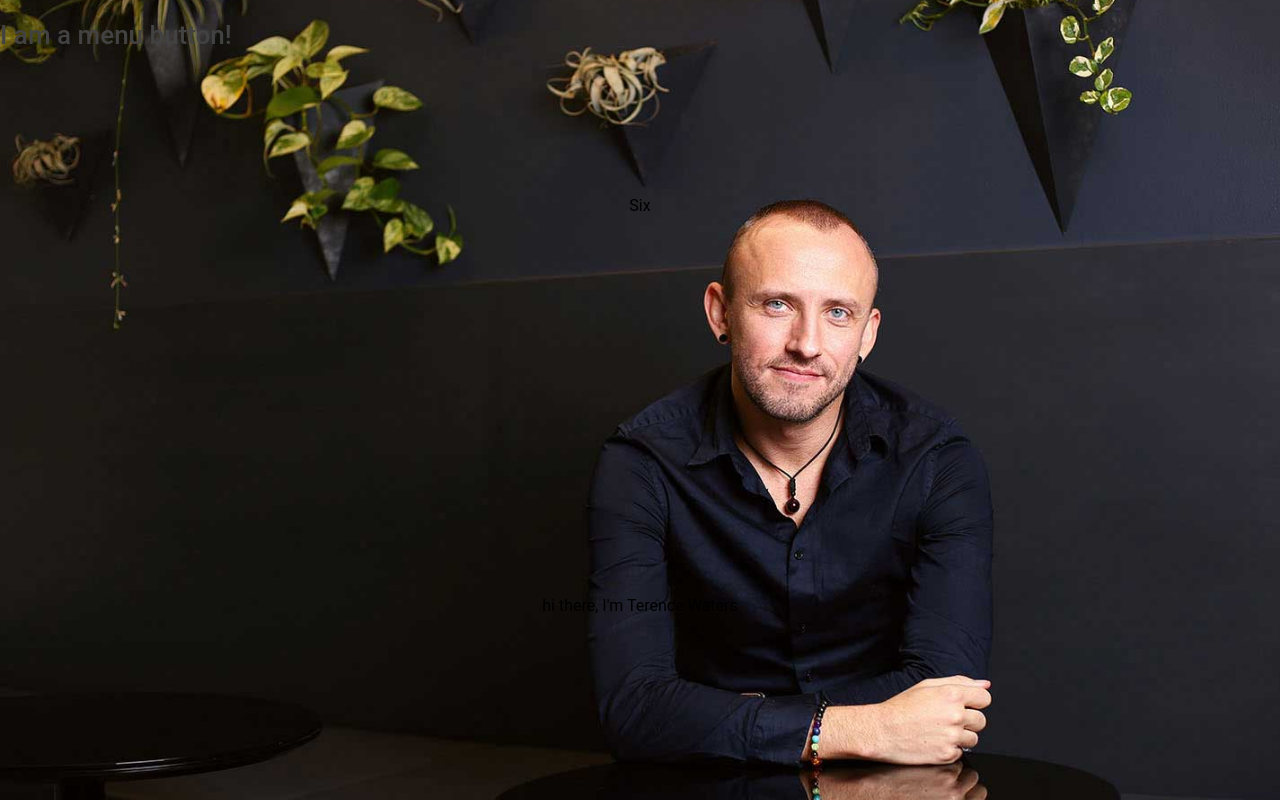
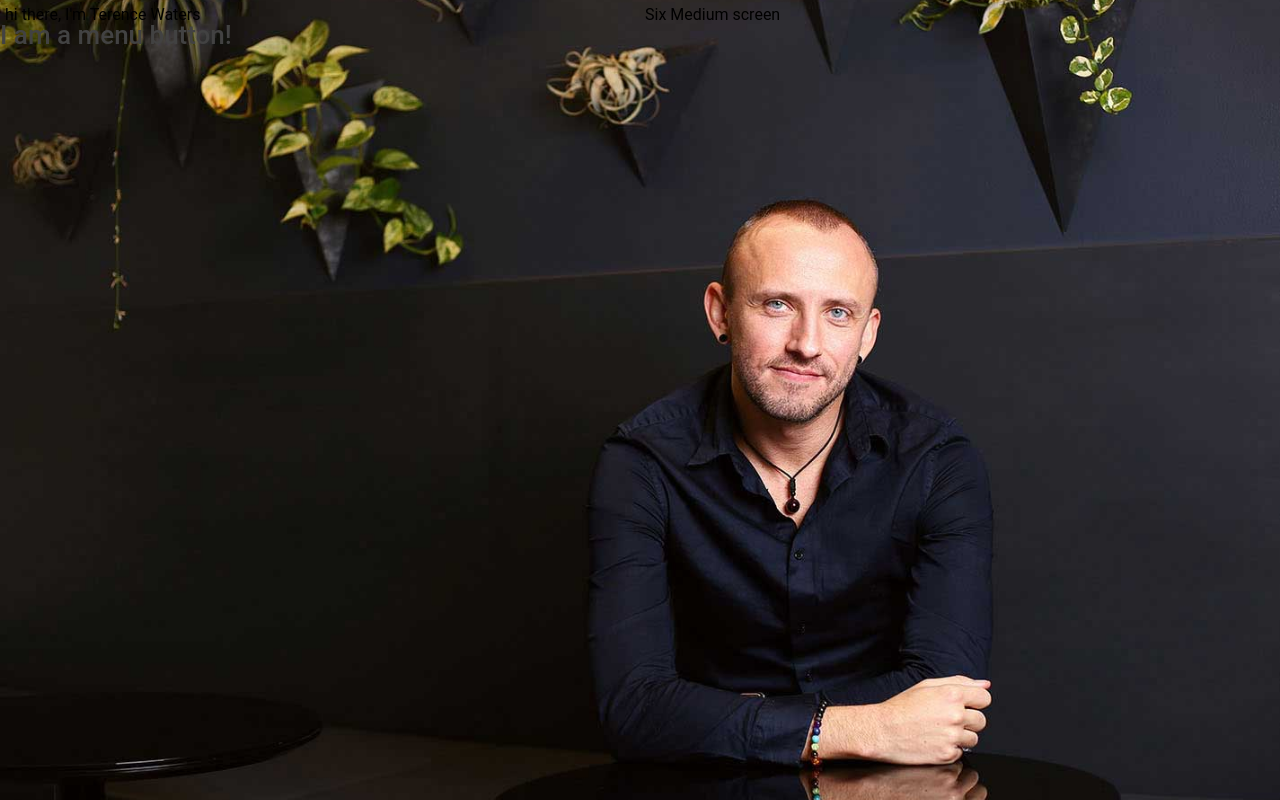
Before and after one commit to AplUSAndmINUS/terence-waters-ionic, a React (Create React App) app: page /home in a window 1280 px wide. Built offline with nearby package versions, Linux system fonts and the light colour scheme; a web font is replaced by a local one.

Commit message:
fixed rows and columns on small and md to large screens

```diff
--- a/src/pages/SkinPage/SkinPage.tsx
+++ b/src/pages/SkinPage/SkinPage.tsx
@@ -12,11 +12,14 @@ export const SkinPage: React.FC = () => {
             <MenuButton />
           </IonToolbar>
         </IonHeader>
-        <IonRow>
-          <IonCol className="ion-align-items-center ion-justify-content-center">
-            <IonRow className="ion-align-items-center ion-justify-content-center" style={{ height: '50vh'}}>Six</IonRow>
-            <IonRow className="ion-align-items-center ion-justify-content-center" style={{ height: '50vh'}}>hi there, I'm Terence Waters</IonRow>
+        <IonRow className="ion-hide-md-up" style={{ width: '100%' }}>
+          <IonCol size="12" className="ion-align-items-center ion-justify-content-center">Six Small Screen</IonCol>
+          <IonCol size="12" className="ion-align-items-center ion-justify-content-center">hi there, I'm Terence Waters
           </IonCol>
+        </IonRow>
+        <IonRow className="ion-justify-content-center ion-hide-md-down">
+          <IonCol className="ion-align-items-center ion-justify-content-center ion-hide-sm-down">hi there, I'm Terence Waters</IonCol>
+          <IonCol>Six Medium screen</IonCol>
         </IonRow>
       </IonContent>
     </IonPage>
```
